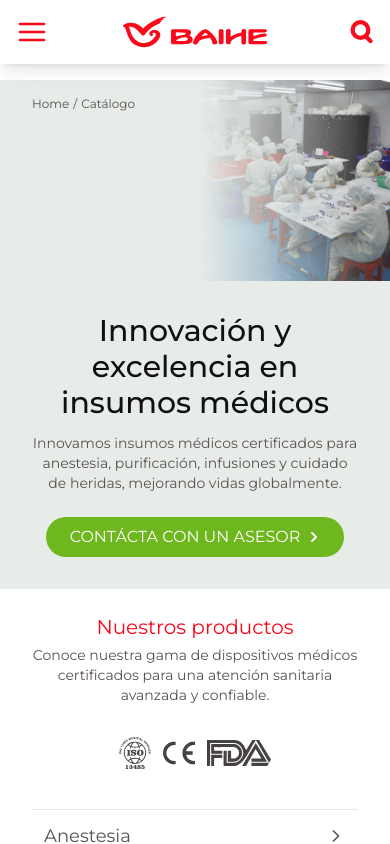
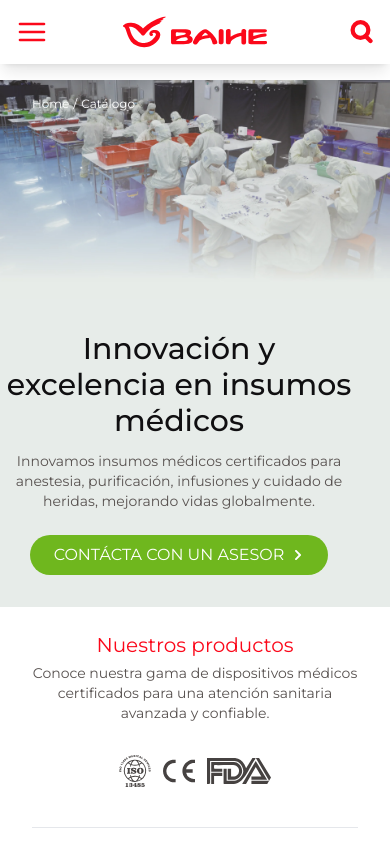
Before and after one commit to cocolabss/baihe_website, a React (Vite) app: page /products in a window 390 px wide. Shown: the top 844 px of the page. Built offline with nearby package versions, Linux system fonts and the light colour scheme.

Commit message:
💄 [ADD] Se integra la imagen del banner para la versión mobile

```diff
--- a/src/pages/products/ProductsView.tsx
+++ b/src/pages/products/ProductsView.tsx
@@ -10,6 +10,7 @@ import fdaIcon from '../../assets/icons/seal/fda.svg';
 import ceIcon from '../../assets/icons/seal/ce.svg';
 
 import productsImage from '../../assets/images/products/products_banner.webp';
+import productsImageMobile from '../../assets/images/products/products_banner_mobile.webp';
 
 import { products, ProductCategory, ProductItem } from '../../utils/productsData';
 
@@ -115,9 +116,9 @@ const ProductsView: React.FC = () => {
     return (
         <MainLayout>
             <div className="container mx-auto">
-                <section className="relative grid grid-cols-1 md:grid-cols-2 md:gap-12 lg:gap-24 pl-8 md:pl-16 items-center bg-lightgreen pt-0">
+                <section className="relative grid grid-cols-1 md:grid-cols-2 md:gap-12 lg:gap-24 md:pl-16 items-center bg-lightgreen pt-0">
                     <div className="absolute top-4 md:top-6 left-8 md:left-16 z-20">
-                        <div className="flex items-center text-xs md:text-sm text-darkgray mb-4 md:mb-8 space-x-1 md:space-x-2">
+                        <div className="flex items-center text-xs md:text-sm text-white md:text-darkgray mb-4 md:mb-8 space-x-1 md:space-x-2">
                             <button
                                 onClick={() => navigate('/')}
                                 className="hover:text-red transition-colors hover:underline"
@@ -162,7 +163,15 @@ const ProductsView: React.FC = () => {
                             src={productsImage}
                             alt="Productos médicos"
                             className={`w-full h-auto max-h-[300px] md:max-h-full ${bannerLoaded ? 'opacity-100' : 'opacity-0'
-                                } transition-opacity duration-300`}
+                                } transition-opacity duration-300 hidden md:block`}
+                            loading="lazy"
+                        />
+                        <img
+                            ref={bannerRef}
+                            src={productsImageMobile}
+                            alt="Productos médicos"
+                            className={`w-full h-auto max-h-[300px] md:max-h-full ${bannerLoaded ? 'opacity-100' : 'opacity-0'
+                                } transition-opacity duration-300 md:hidden`}
                             loading="lazy"
                         />
                     </div>
```
